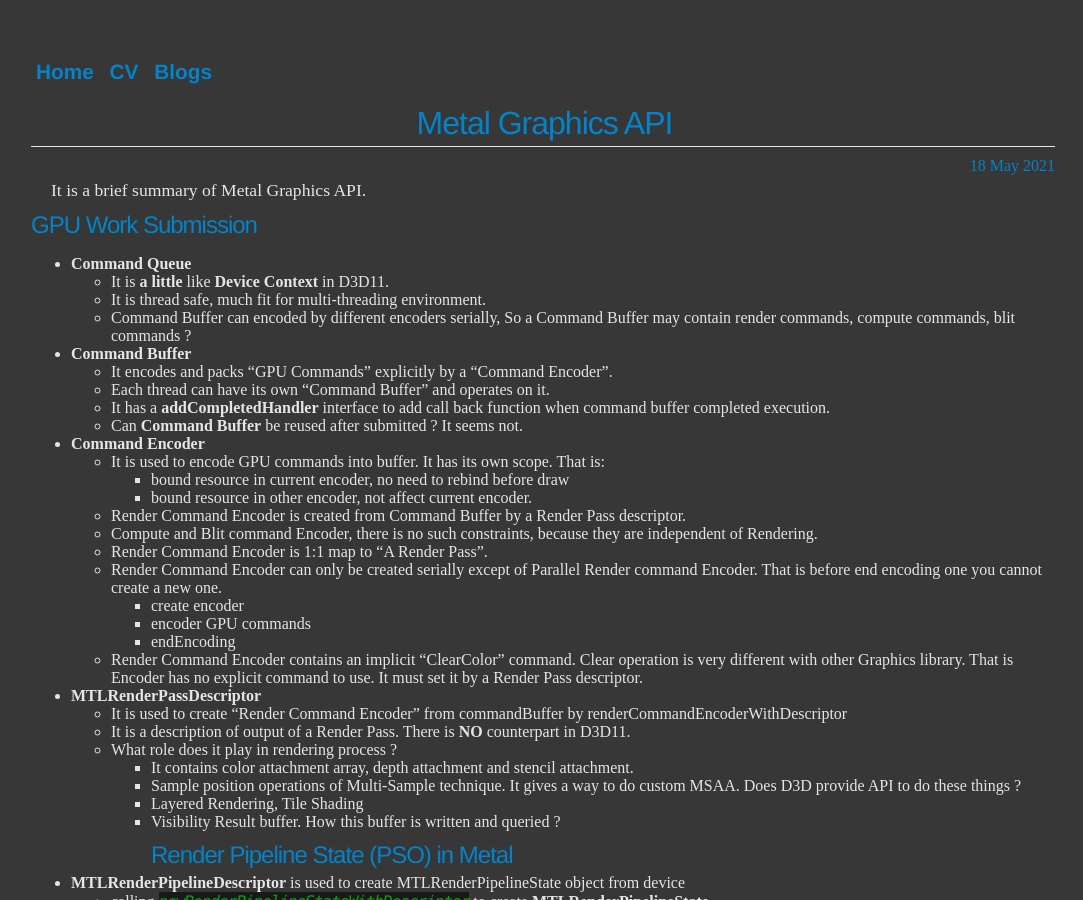
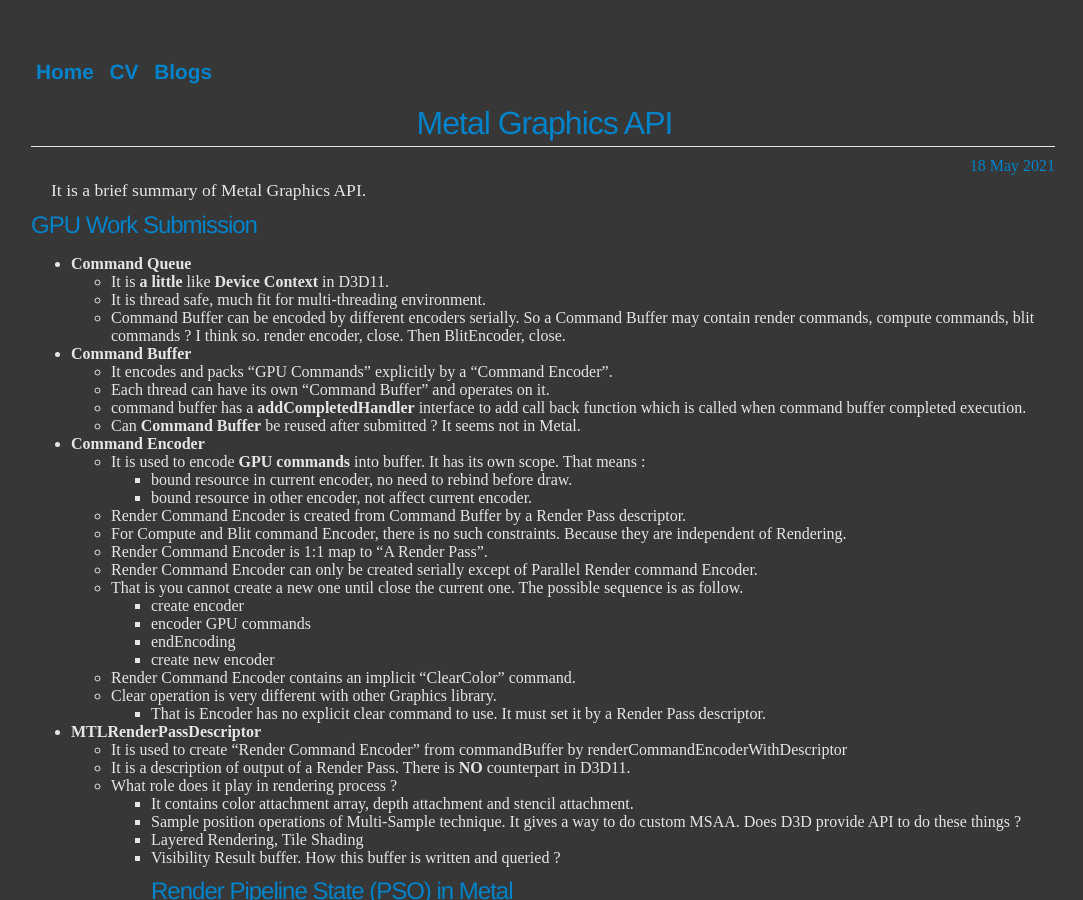
Before and after one commit to ychding11/ychding11.github.io, a Jekyll site: the page built from _posts/2019-05-28-Metal.md, in a window 1280 px wide and 900 px high. Shown: the whole window, without its empty margins (97-1180 px from the left). Built offline with Jekyll 4.4.1, drawn with Linux system fonts in a browser that asks for light colours.

Commit message:
update post

```diff
--- a/_posts/2019-05-28-Metal.md
+++ b/_posts/2019-05-28-Metal.md
@@ -9,24 +9,28 @@
 - **Command Queue**
   - It is **a little** like **Device Context** in D3D11.
   - It is thread safe, much fit for multi-threading environment.
-  - Command Buffer can encoded by different encoders serially, So a Command Buffer may contain render commands, compute commands, blit commands ?
+  - Command Buffer can be encoded by different encoders serially. So a Command Buffer may contain render commands, compute commands, blit commands ?  I think so. render encoder, close.  Then BlitEncoder, close.
 - **Command Buffer**
   - It encodes and packs "GPU Commands" explicitly by a "Command Encoder".
   - Each thread can have its own "Command Buffer" and operates on it.
-  - It has a **addCompletedHandler** interface to add call back function when command buffer completed execution.
-  - Can **Command Buffer** be reused after submitted ? It seems not.
+  - command buffer has a **addCompletedHandler** interface to add call back function which is called when command buffer completed execution.
+  - Can **Command Buffer** be reused after submitted ?  It seems not in Metal.
 - **Command Encoder**
-  - It is used to encode GPU commands into buffer. It has its own scope. That is:
-    - bound resource in current encoder, no need to rebind before draw
+  - It is used to encode **GPU commands** into buffer. It has its own scope. That means :
+    - bound resource in current encoder, no need to rebind before draw.
     - bound resource in other encoder, not affect current encoder.
   - Render Command Encoder is created from Command Buffer by a Render Pass descriptor.
-  - Compute and Blit command Encoder, there is no such constraints, because they are independent of Rendering.
+  - For Compute and Blit command Encoder, there is no such constraints. Because they are independent of Rendering.
   - Render Command Encoder is 1:1 map to "A Render Pass".
-  - Render Command Encoder can only be created serially except of Parallel Render command Encoder. That is before end encoding one you cannot create a new one.
+  - Render Command Encoder can only be created serially except of Parallel Render command Encoder.
+  - That is you cannot create a new one  until close the current one. The possible sequence is as follow.
     - create encoder
     - encoder GPU commands
     - endEncoding
-  - Render Command Encoder contains an implicit "ClearColor" command. Clear operation is very different with other Graphics library. That is Encoder has no explicit command to use. It must set it by a Render Pass descriptor.
+    - create new encoder
+  - Render Command Encoder contains an implicit "ClearColor" command.
+  - Clear operation is very different with other Graphics library.
+    - That is Encoder has no explicit clear command to use. It must set it by a Render Pass descriptor.
 - **MTLRenderPassDescriptor**
   - It is used to create "Render Command Encoder" from commandBuffer by renderCommandEncoderWithDescriptor
   - It is a description of output of a Render Pass. There is **NO** counterpart in D3D11.
```
